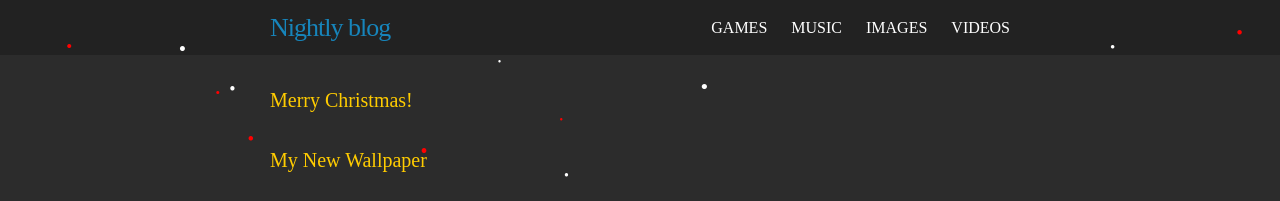
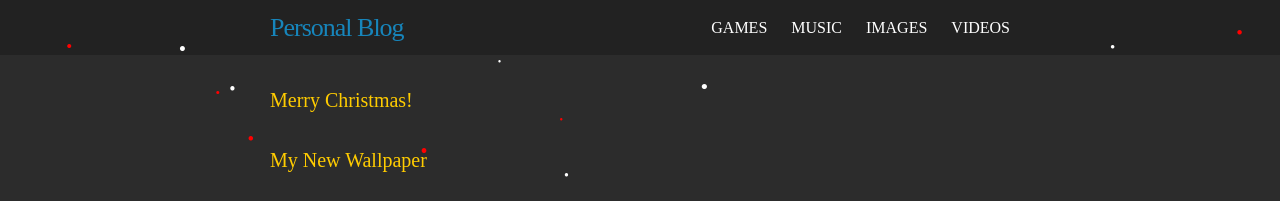
Before and after one commit to skandyn-sh/skandyn-sh.github.io, a Jekyll site: the page built from index.html, in a window 1280 px wide. Shown: the top 201 px of the page. Built offline with Jekyll 4.4.1, drawn with Linux system fonts in a browser that asks for light colours; nearby versions of some CDN libraries; library files that are not in the unit come from our copies; comment, search, counter and statistics services are not loaded.

Commit message:
Update _config.yml

```diff
--- a/_config.yml
+++ b/_config.yml
@@ -1,4 +1,4 @@
-title: Nightly blog
+title: Personal Blog
 email:
 baseurl: "" # the subpath of your site, e.g. /blog
 url: "http://skandyn-sh.github.io" # the base hostname & protocol for your site, e.g. http://example.com
```
